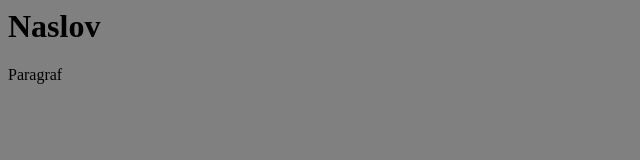
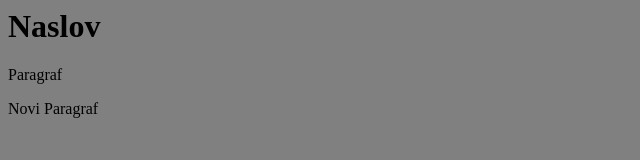
Before and after one commit to sgrgat/git-uvod, a plain HTML site: page index.html in a window 1280 px wide. Shown: the whole page, without its empty margins (0-640 px from the left). Drawn offline with Linux system fonts and the light colour scheme.

Commit message:
novi paragraf

```diff
--- a/index.html
+++ b/index.html
@@ -8,5 +8,6 @@
         <h1>Naslov</h1>
 
         <p>Paragraf</p>
+        <p>Novi Paragraf</p>
     </body>
 </html>
```
